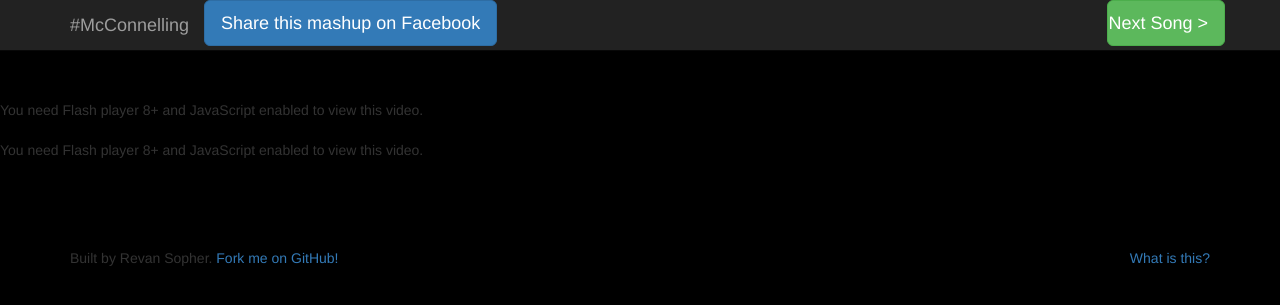
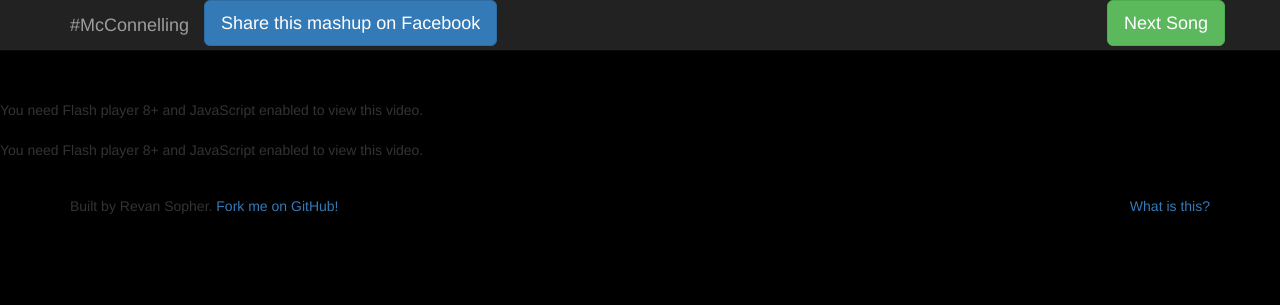
Before and after one commit to revan/McConnelling, a Flask app: page /1 in a window 1280 px wide. Shown: the top 305 px of the page. Run offline with Flask 2, Linux system fonts and the light colour scheme; some libraries are stand-ins or nearby versions.

Commit message:
padding and button fixes

```diff
--- a/templates/index.html
+++ b/templates/index.html
@@ -33,12 +33,12 @@
 		  <div class="nav navbar-left">
 			<script>function fbs_click() {u=location.href;t=document.title;window.open('http://www.facebook.com/sharer.php?u='+encodeURIComponent(u)+'&t='+encodeURIComponent(t),'sharer','toolbar=0,status=0,width=626,height=436');return false;}</script><a rel="nofollow" href="http://www.facebook.com/share.php?u=<;url>" onclick="return fbs_click()" target="_blank" class="fb_share_link btn btn-lg btn-primary">Share this mashup on Facebook</a>
 		  </div>
-            <a class="btn btn-lg btn-success nav navbar-right" href='/'> Next Song ></a>
+            <a class="btn btn-lg btn-success navbar-right" href='/'>Next Song</a>
         </div><!--/.nav-collapse -->
       </div>
     </div>
 
-	<div class="jumbotron">
+	<div class="jumbotron" style="margin-bottom:0px; padding-bottom:2%;">
 		<script src="http://www.google.com/jsapi"></script>
 		<script src="http://ajax.googleapis.com/ajax/libs/swfobject/2.1/swfobject.js"></script>
 
@@ -73,9 +73,9 @@
 		</script>
 	</div>
 
-	<div id="footer">
+	<div id="footer" style="padding-bottom:2%;">
 	  <div class="container muted credit">
-		<p><div class="pull-left">Built by Revan Sopher. <a href="https://github.com/revan/mcconnelling">Fork me on GitHub!</a></div><div class="pull-right"><a href="http://knowyourmeme.com/memes/mcconnelling">  What is this?</a> </div></p>
+		<p><div class="pull-left">Built by Revan Sopher. <a href="https://github.com/revan/mcconnelling">Fork me on GitHub!</a></div><div class="pull-right"><a href="http://knowyourmeme.com/memes/mcconnelling">What is this?</a> </div></p>
 	  </div>
 	</div>
 
```
